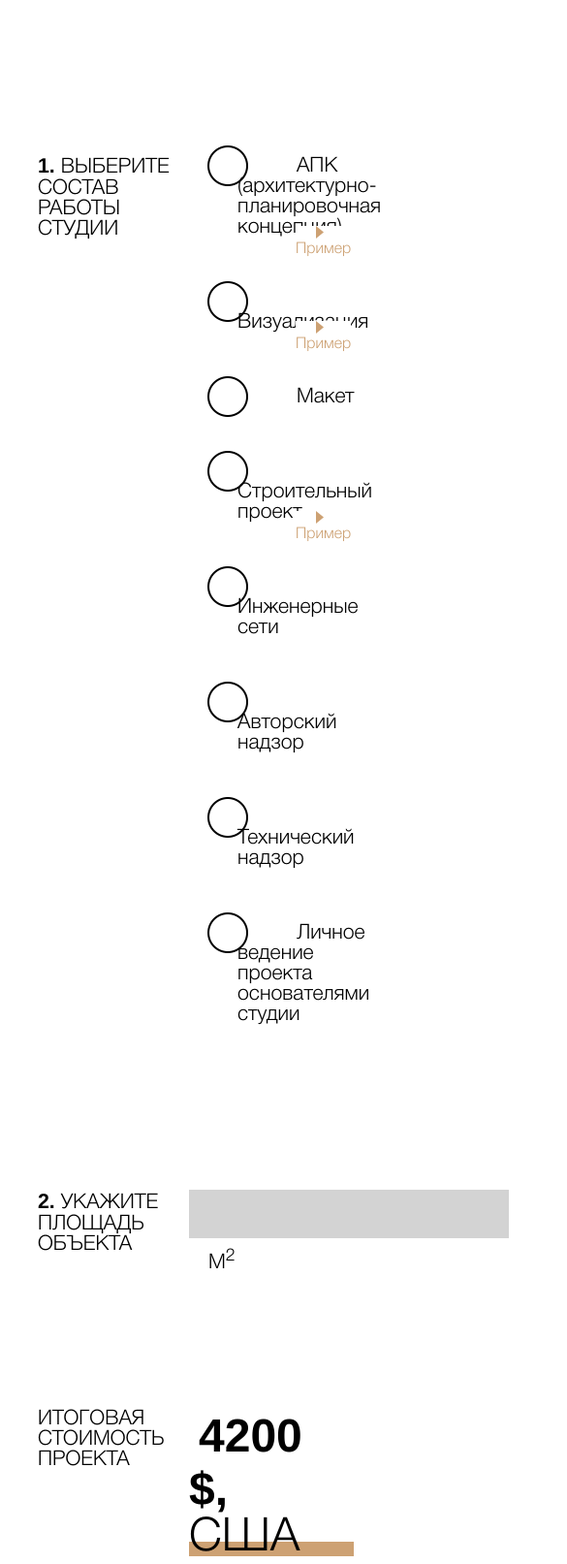
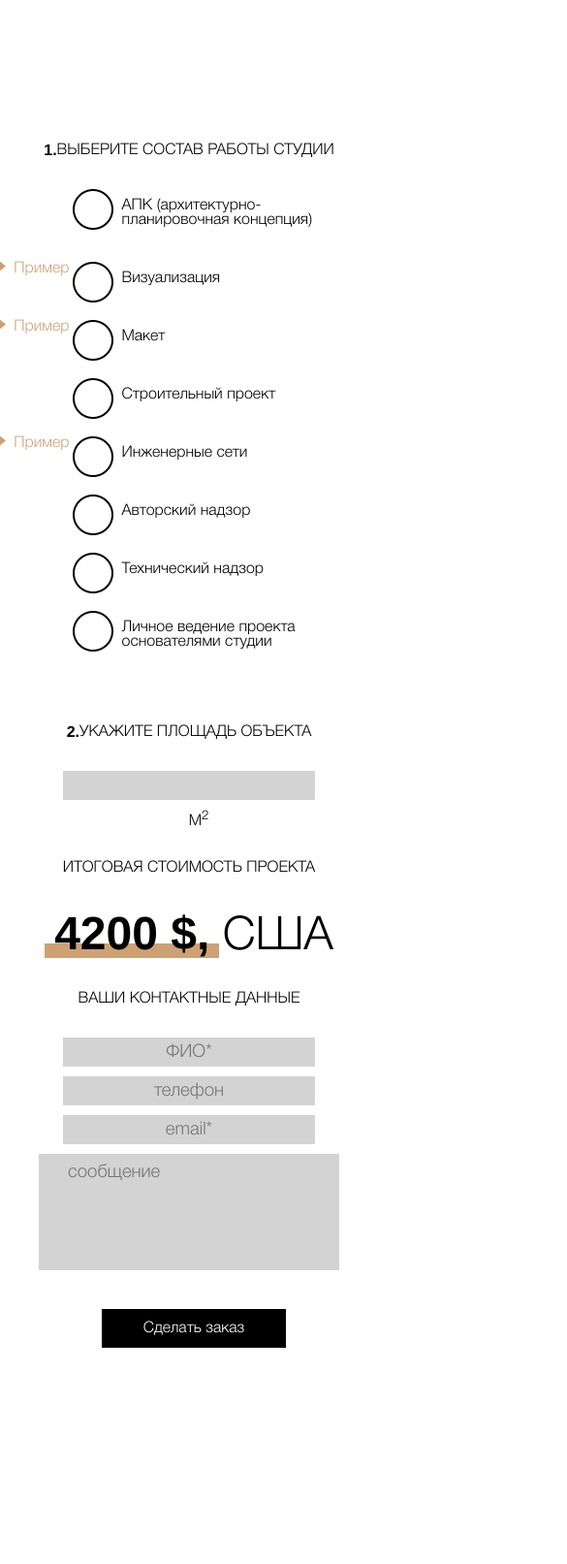
Before and after one commit to purpleElephantWithKikimerOnItsBack/awesome_projects, a plain HTML site: page index.html in a window 390 px wide. Shown: the top 1613 px of the page at 97% size, 585 px wide, since content can reach past the window. After the commit the page ends 1410 px from the top, so only its background shows below. Drawn offline with Linux system fonts and the light colour scheme.

Commit message:
mobile version and small changes

```diff
--- a/styles.css
+++ b/styles.css
@@ -13,32 +13,40 @@ ul {
 	list-style: none;
 }
 
+main {
+	display: flex;
+	justify-content: center;
+	align-items: center;
+}
+
 .list-container {
-	height: 1180px;
-	width: 80%;
-	margin: auto;
+	width: 1280px;
 	padding-top: 135px;
 	background-color: white;
-}
-
-.list-container > ul {
-	width: 100%;
 }
 
 .list-container > ul > li {
 	position: relative;
 	margin-bottom: 140px;
 	display: flex;
+	flex-wrap: wrap;
+	white-space: nowrap;
+	font-size: 16pt;
 }
 
 .list-item {
-	width: 50%;
-	font-size: 16pt;
+	line-height: 40px;
+	text-transform: uppercase;
+	flex: 14;
 }
 
 .list-content {
-	width: 50%;
-	font-size: 16pt;
+	flex: 15;
+}
+
+.list-content > form > input,
+.list-content > form > button {
+	display: block;
 }
 
 .list-option {
@@ -49,6 +57,11 @@ ul {
 .list-option-title {
 	position: relative;
 	left: 50px;
+	cursor: pointer;
+	-webkit-user-select: none;
+  	-moz-user-select: none;
+  	-ms-user-select: none;
+  	user-select: none;
 }
 
 .list-option-title:before {
@@ -56,6 +69,10 @@ ul {
 	top: 15px;
 	left: -50px;
 	content: url(images/unchecked.png);
+}
+
+.list-option input {
+	cursor: pointer;
 }
 
 .list-option  input[type="checkbox"]:checked + .list-option-title:before {
@@ -67,25 +84,24 @@ ul {
 }
 
 .input-text-field {
-	width: 300px;
+	width: 350px;
 	height: 50px;
 	background-color: lightgray;
 	border: none;
 	font-size: 14pt;
-	padding-left: 30px;
+	padding: 0 30px 0 30px;
 	margin-bottom: 10px;
 }
 
 .long-input-field {
-	width: 400px;
+	width: 450px;
 }
 
 .input-textarea {
-	width: 400px;
+	width: 450px;
 	height: 190px;
 	border: none;
-	padding-top: 10px;
-	padding-left: 30px;
+	padding: 10px 30px 10px 30px;
 	font-size: 14pt;
 	background-color: lightgray;
 	resize: none;
@@ -119,8 +135,8 @@ ul {
 
 .example-button {
 	position: absolute;
-	left: 110px;
-	bottom: 10px;
+	left: 44px;
+	bottom: -20px;
 	font-size: 12pt;
 	color: #CDA173;
 	border: none;
@@ -132,16 +148,88 @@ ul {
 	content: url(images/example-button-arrow.png);
 }
 
-#choose-components {
-	padding-top: 24px;
-}
-
 .underline {
   position: absolute;
-  bottom: 5px;
+  bottom: 2px;
   left: 0;
-  width: 170px;
+  width: 180px;
   height: 15px;
   background-color: #CDA173;
   z-index: -1;
 }
+
+.small-padding-top {
+	padding-top: 14px;
+}
+
+.bold {
+	font-weight: bolder;
+}
+
+@media screen and (max-width: 600px) {
+	.list-item,
+	.list-content,
+	.list-option {
+		justify-content: center;
+		align-items: center;
+		display: flex;
+	}
+
+	.list-item {
+		margin-bottom: 20px;
+	}
+
+	.list-content {
+		flex-direction: column;
+	}
+
+	.list-options {
+		margin-top: 10px;
+	}
+
+	.list-option {
+		left: -20px;
+		margin-bottom: 15px;
+	}
+
+	.list-option-title {
+		display: flex;
+		width: 60%;
+	}
+
+	.list-option-title:before {
+		position: absolute;
+		top: -10px;
+		left: -50px;
+	}
+
+	.example-button {
+		left: 0px;
+		bottom: -20px;
+	}
+
+	.list-container > ul > li {
+		font-size: 12pt;
+		white-space: normal;
+		flex-direction: column;
+		margin-bottom: 20px;
+	}
+
+	.input-text-field {
+		width: 200px;
+		height: 30px;
+		text-align: center;
+	}
+
+	.list-content > form {
+		display: flex;
+		flex-direction: column;
+		justify-content: center;
+		align-items: center;
+	}
+
+	.input-textarea {
+		width: 250px;
+		height: 100px;
+	}
+}
```
Also changed, not shown: double_list.html (added, +104 -0 lines), simple_list.html (added, +97 -0 lines).
